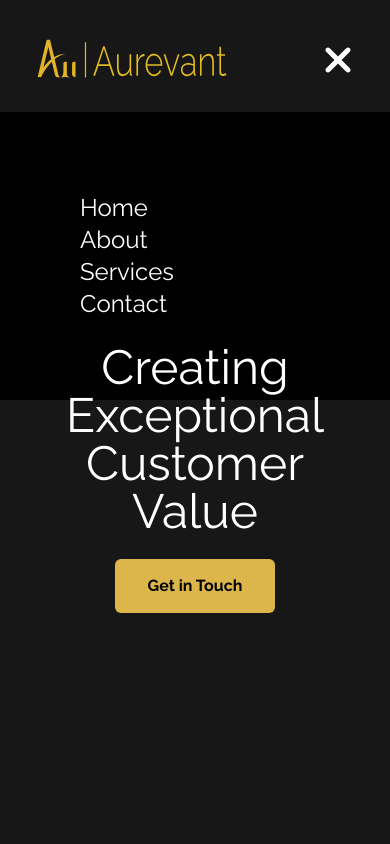
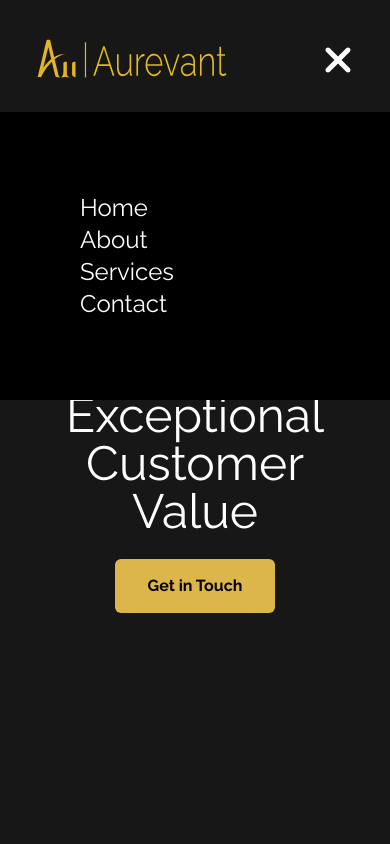
Before and after one commit to BXam953/Aurevant_Holdings, a Next.js app: page / in a window 390 px wide. Both pictures are taken after a click on the button 338 px from the left and 60 px from the top of the page. Shown: the top 844 px of the page. Built offline with nearby package versions, Linux system fonts and the light colour scheme.

Commit message:
fixed navbar z-index

```diff
--- a/src/app/components/landing.jsx
+++ b/src/app/components/landing.jsx
@@ -3,7 +3,7 @@ import LandingPic from '../media/Puzzle.png'
 
 export default function Landing() {
     return (
-        <div className="flex h-[100%] w-[100%] justify-center m-auto items-center align-middle text-center relative">
+        <div className="flex h-[100%] w-[100%] justify-center m-auto items-center align-middle text-center relative z-10">
             {/* Text Container */}
             <div className="flex flex-col justify-center text-center items-center align-middle px-4 sm:px-8">
 
--- a/src/app/components/navbar.jsx
+++ b/src/app/components/navbar.jsx
@@ -19,7 +19,7 @@ export default function Navbar(){
     }
 
     return(
-        <div className="flex justify-between h-[3.5rem] items-center">
+        <div className="flex justify-between h-[3.5rem] items-center z-50">
             <Link href="#home">
             <Image width={200} src={Logo} alt='logo'/></Link>
 
@@ -31,12 +31,12 @@ export default function Navbar(){
             </div>
 
             <div className='md:hidden flex flex-col gap-10'>
-            <button onClick={toggleNavbar} className='md:hidden z-100'>
+            <button onClick={toggleNavbar} className='md:hidden z-50'>
                 {isclick ? (<FaXmark size={40} />) : (<GiHamburgerMenu size={40} />)}
             </button>
 
             {isclick && (
-                <div className='absolute left-0 right-0 top-0 mt-28 flex flex-col md:none p-20 text-2xl bg-[black] text-white list-none z-100'>
+                <div className='absolute left-0 right-0 top-0 mt-28 flex flex-col md:none p-20 text-2xl bg-[black] text-white list-none z-50'>
                 <li className='hover:underline z-100'><Link href="#home">Home</Link></li>
                 <li className='hover:underline z-100'><Link href="#about">About</Link></li>
                 <li className='hover:underline z-100'><Link href="#services">Services</Link></li>
--- a/src/app/page.jsx
+++ b/src/app/page.jsx
@@ -10,8 +10,8 @@ export default function Home() {
   <section className="flex flex-col justify-between gap-36">
 
     <PageTemplate classes="h-screen" id="home">
-        <Navbar className="z-100"/>
-        <Landing className="z-10" />
+        <Navbar/>
+        <Landing/>
     </PageTemplate>
     <PageTemplate classes=" min-h-screen md:h-screen" id="about">
       <About />
```
